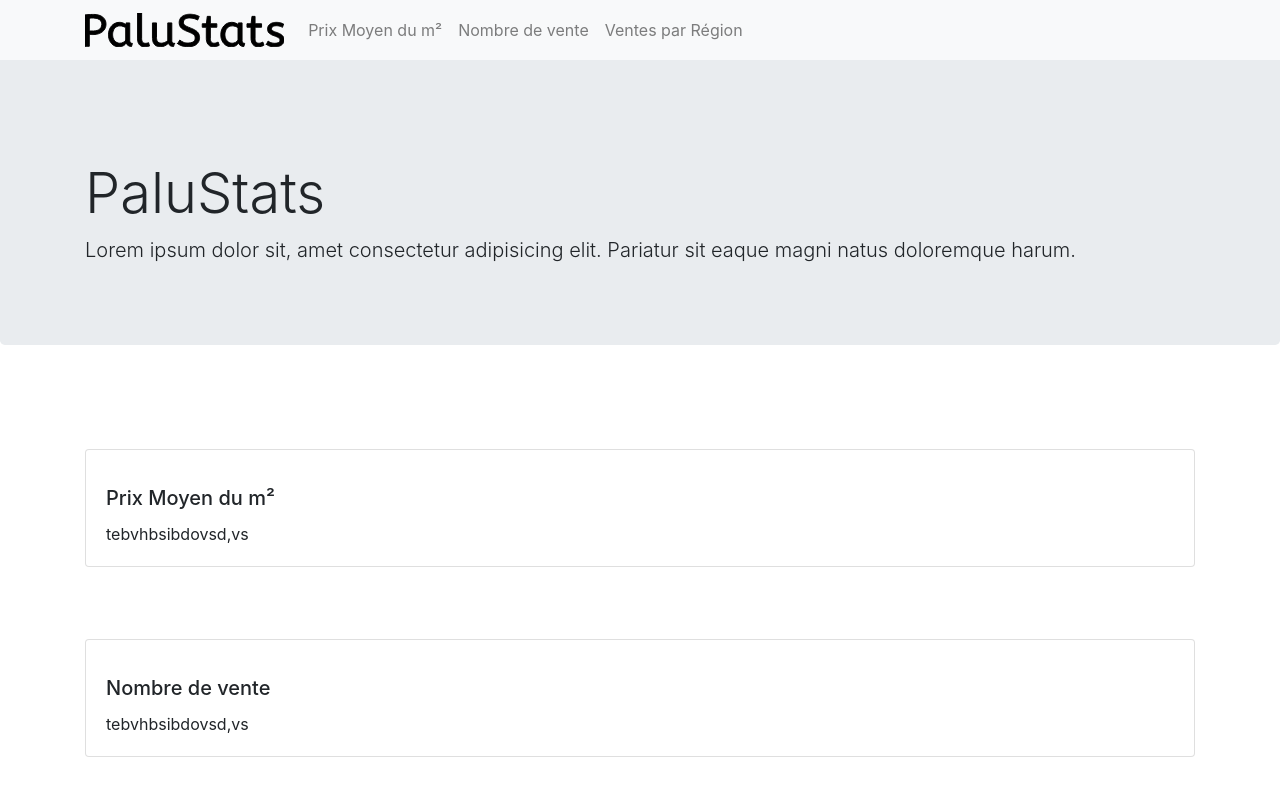
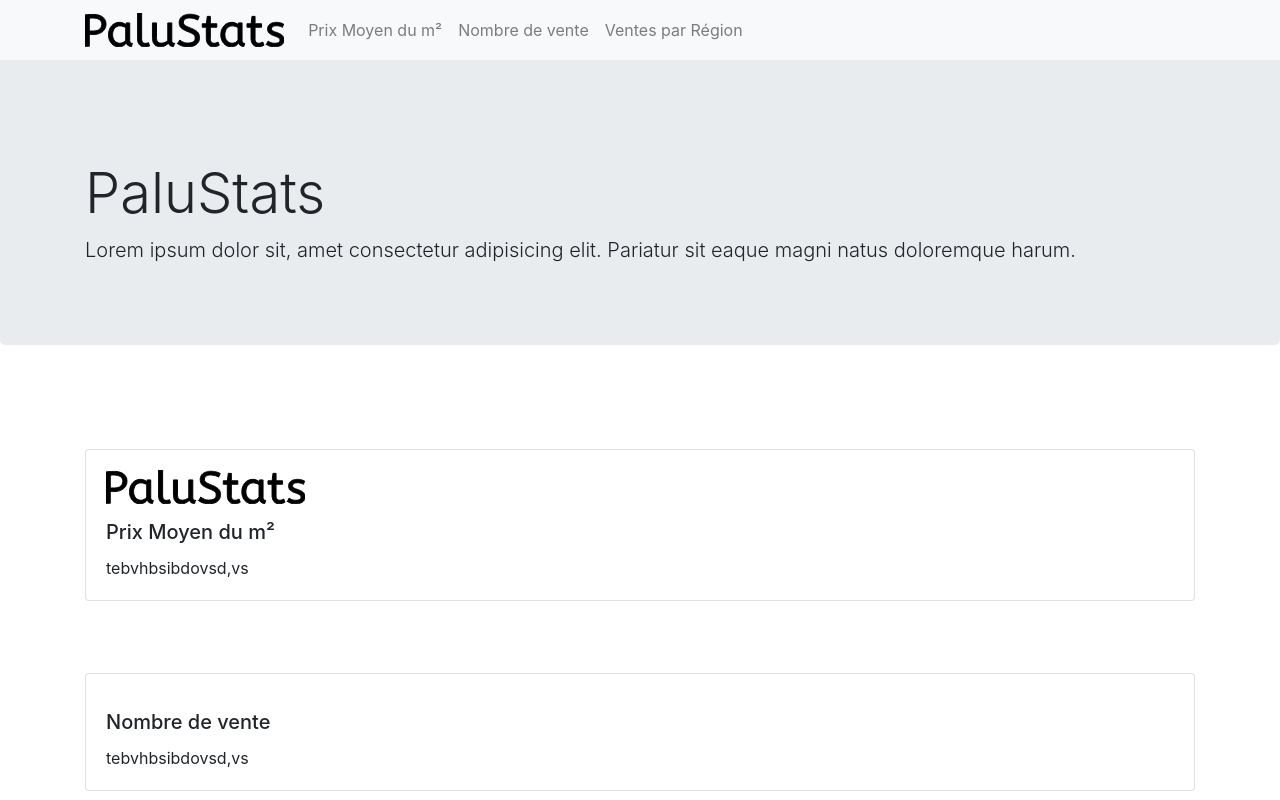
Before and after one commit to DeadMeon/TP-Web-FullStack-Lab, a Next.js app in the folder pwa/: page / in a window 1280 px wide. Shown: the top 800 px of the page. Built offline with nearby package versions, Linux system fonts and the light colour scheme.

Commit message:
Ajout d'un component a la premiere card

```diff
--- a/pwa/pages/index.tsx
+++ b/pwa/pages/index.tsx
@@ -3,6 +3,7 @@ import HeaderComponent from "components/HeaderComponent";
 import FooterComponent from "components/FooterComponent";
 import HeroComponent from "components/HeroComponent";
 import CardComponent from "components/CardComponent";
+import LogoComponent from "components/LogoComponent";
 
 const Welcome = () => (
     <>
@@ -19,7 +20,7 @@ const Welcome = () => (
 
         <div id="Card">
             <div id="PrixMetreCarre" className="pt-5">
-                <CardComponent title="Prix Moyen du m²" text="tebvhbsibdovsd,vs" />
+                <CardComponent title="Prix Moyen du m²" text="tebvhbsibdovsd,vs" component={<LogoComponent />}/>
             </div>
             <div id="NbVentes" className="pt-5">
                 <CardComponent title="Nombre de vente" text="tebvhbsibdovsd,vs" />
```
